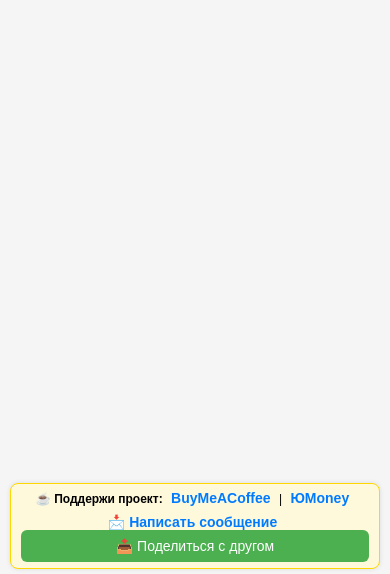
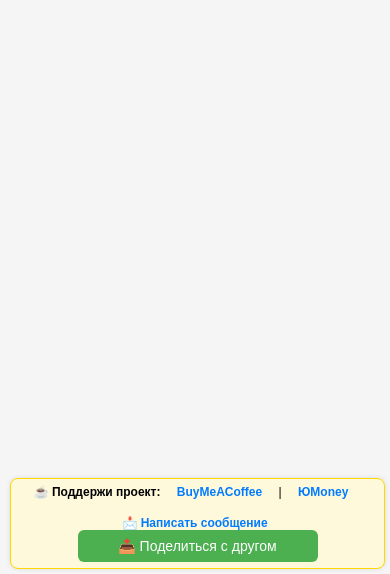
Before and after one commit to KakariA2/trader_diary, a Flask app: page / in a window 390 px wide. Shown: the part 569-1143 px from the top of the page. Run offline with Flask 3, Linux system fonts and the light colour scheme; data comes from the database, SQL or seed files in the repository.

```diff
--- a/static/style.css
+++ b/static/style.css
@@ -142,3 +142,30 @@ input, select, button {
     padding: 10px;
   }
 }
+
+/* Твой новый код — переопределение support-box для мобилок */
+@media (max-width: 600px) {
+  .support-box {
+    font-size: 12px;
+    padding: 6px 8px;
+    bottom: 5px;
+    left: 5px;
+    right: 5px;
+    max-width: calc(100% - 10px);
+    transform: none;
+    white-space: normal;
+    text-align: center;
+    display: flex;
+    flex-direction: column;
+    gap: 4px;
+  }
+
+  .support-box a,
+  .support-box button {
+    font-size: 12px;
+    padding: 4px 8px;
+    margin: 0 auto;
+    width: 100%;
+    max-width: 240px;
+  }
+}
```
